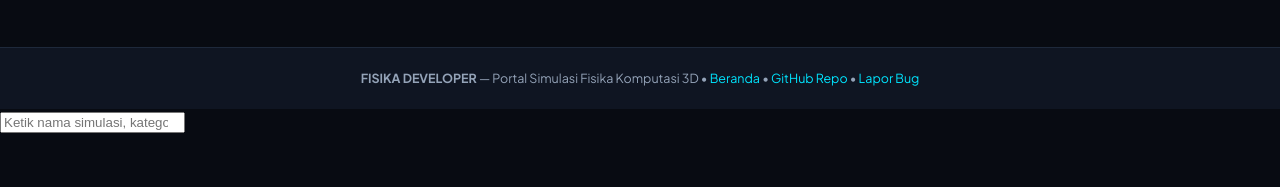
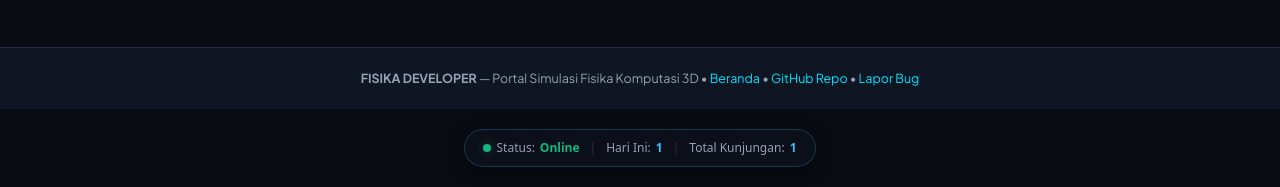
Before and after one commit to RianFisika21/fisika-developer, a plain HTML site: page index.html in a window 1280 px wide. Shown: the part 1547-1734 px from the top of the page. Before the commit the page ends 1681 px from the top, so only its background shows below. Drawn offline with Linux system fonts and the light colour scheme; no server answers.

Commit message:
Update index.html

```diff
--- a/index.html
+++ b/index.html
@@ -35,7 +35,7 @@
       </div>
 
       <div class="header-actions">
-        <a class="header-nav-link active" href="index.html">Katalog 27 Modul</a>
+        <a class="header-nav-link active" href="index.html">Katalog 37 Modul</a>
         <a class="header-nav-link" href="mailto:ian479872@gmail.com?subject=%5BBUG%20REPORT%5D%20Fisika%20Developer" title="Laporkan Kendala Simulasi">Lapor Bug</a>
         <div class="accent-pill" title="Ubah Warna Aksen">
           <input id="theme-color-picker" type="color" value="#00e5ff"/>
@@ -65,7 +65,7 @@
         </div>
 
         <div class="filter-pills" id="f3d-filters">
-          <button class="filter-pill is-active" data-cat="ALL" type="button">Semua (27)</button>
+          <button class="filter-pill is-active" data-cat="ALL" type="button">Semua (37)</button>
           <button class="filter-pill" data-cat="Radiasi" type="button">Radiasi, Nuklir &amp; Medis</button>
           <button class="filter-pill" data-cat="Plasma" type="button">Plasma, Fluida &amp; Termal</button>
           <button class="filter-pill" data-cat="Kuantum" type="button">Kuantum &amp; Zat Padat</button>
@@ -81,7 +81,7 @@
       <div class="card-box">
         <h3 class="card-heading">
           <span>Eksplorasi 3D</span>
-          <span style="font-size:10px;color:var(--mint);">27 MODUL</span>
+          <span style="font-size:10px;color:var(--mint);">37 MODUL</span>
         </h3>
         <button class="btn-random-sim" id="f3d-btn-random" type="button">🎲 BUKA SIMULASI 3D ACAK</button>
         <div class="random-status" id="f3d-rand-msg">Lompat acak lintas topik fisika</div>
@@ -124,10 +124,110 @@
   <script src="app.js?v=5"></script>
   <script src="addons.js?v=5"></script>
   <div class="fu-cmd-backdrop" id="fu-cmd-backdrop">
-  <div class="fu-cmd-box">
-    <input type="search" class="fu-cmd-input" id="fu-cmd-input" placeholder="Ketik nama simulasi, kategori, atau rumus (Esc untuk tutup)..." />
-    <div class="fu-cmd-list" id="fu-cmd-list"></div>
   </div>
 </div>
+  <!-- === WIDGET STATISTIK PENGUNJUNG (RATA TENGAH) === -->
+<div class="fu-vc-bar" id="fuVisitorWidget" aria-label="Statistik Pengunjung">
+  <div class="fu-vc-item">
+    <span class="fu-vc-pulse"></span>
+    <span class="fu-vc-label">Status:</span>
+    <span class="fu-vc-val fu-vc-online">Online</span>
+  </div>
+  <span class="fu-vc-sep">|</span>
+  <div class="fu-vc-item">
+    <span class="fu-vc-label">Hari Ini:</span>
+    <strong class="fu-vc-val" id="fuVcToday">...</strong>
+  </div>
+  <span class="fu-vc-sep">|</span>
+  <div class="fu-vc-item">
+    <span class="fu-vc-label">Total Kunjungan:</span>
+    <strong class="fu-vc-val" id="fuVcTotal">...</strong>
+  </div>
+</div>
+
+<style>
+  .fu-vc-bar {
+    display: flex;
+    flex-wrap: wrap;
+    align-items: center;
+    justify-content: center;
+    width: fit-content;
+    max-width: calc(100% - 32px);
+    gap: 10px;
+    padding: 8px 18px;
+    margin: 20px auto;
+    background: #0b0f19;
+    border: 1px solid rgba(56, 189, 248, 0.25);
+    border-radius: 999px;
+    font-family: system-ui, -apple-system, sans-serif;
+    font-size: 12px;
+    color: #94a3b8;
+    box-shadow: 0 4px 16px rgba(0, 0, 0, 0.4);
+  }
+  .fu-vc-item {
+    display: inline-flex;
+    align-items: center;
+    gap: 5px;
+  }
+  .fu-vc-val {
+    color: #38bdf8;
+    font-weight: 600;
+    font-variant-numeric: tabular-nums;
+  }
+  .fu-vc-online {
+    color: #10b981;
+  }
+  .fu-vc-sep {
+    color: rgba(255, 255, 255, 0.15);
+  }
+  .fu-vc-pulse {
+    width: 8px;
+    height: 8px;
+    border-radius: 50%;
+    background: #10b981;
+    box-shadow: 0 0 0 rgba(16, 185, 129, 0.6);
+    animation: fuVcPulse 2s infinite;
+  }
+  @keyframes fuVcPulse {
+    0% { box-shadow: 0 0 0 0 rgba(16, 185, 129, 0.6); }
+    70% { box-shadow: 0 0 0 6px rgba(16, 185, 129, 0); }
+    100% { box-shadow: 0 0 0 0 rgba(16, 185, 129, 0); }
+  }
+</style>
+
+<script>
+  (function () {
+    const NAMESPACE = 'fisika-universal-github';
+    const todayStr = new Date().toISOString().slice(0, 10);
+    const totalKey = 'total-visits';
+    const dailyKey = 'daily-' + todayStr;
+
+    const elTotal = document.getElementById('fuVcTotal');
+    const elToday = document.getElementById('fuVcToday');
+
+    const isNewSession = !sessionStorage.getItem('fu_vc_counted_' + todayStr);
+    const action = isNewSession ? '/up' : '/';
+
+    async function fetchCount(key, targetEl) {
+      try {
+        const res = await fetch(`https://api.counterapi.dev/v1/${NAMESPACE}/${key}${action}`);
+        if (!res.ok) throw new Error('Network error');
+        const data = await res.json();
+        targetEl.textContent = Number(data.count || 0).toLocaleString('id-ID');
+      } catch (err) {
+        targetEl.textContent = '1';
+      }
+    }
+
+    Promise.all([
+      fetchCount(totalKey, elTotal),
+      fetchCount(dailyKey, elToday)
+    ]).then(() => {
+      if (isNewSession) {
+        sessionStorage.setItem('fu_vc_counted_' + todayStr, '1');
+      }
+    });
+  })();
+</script>
 </body>
 </html>
```
